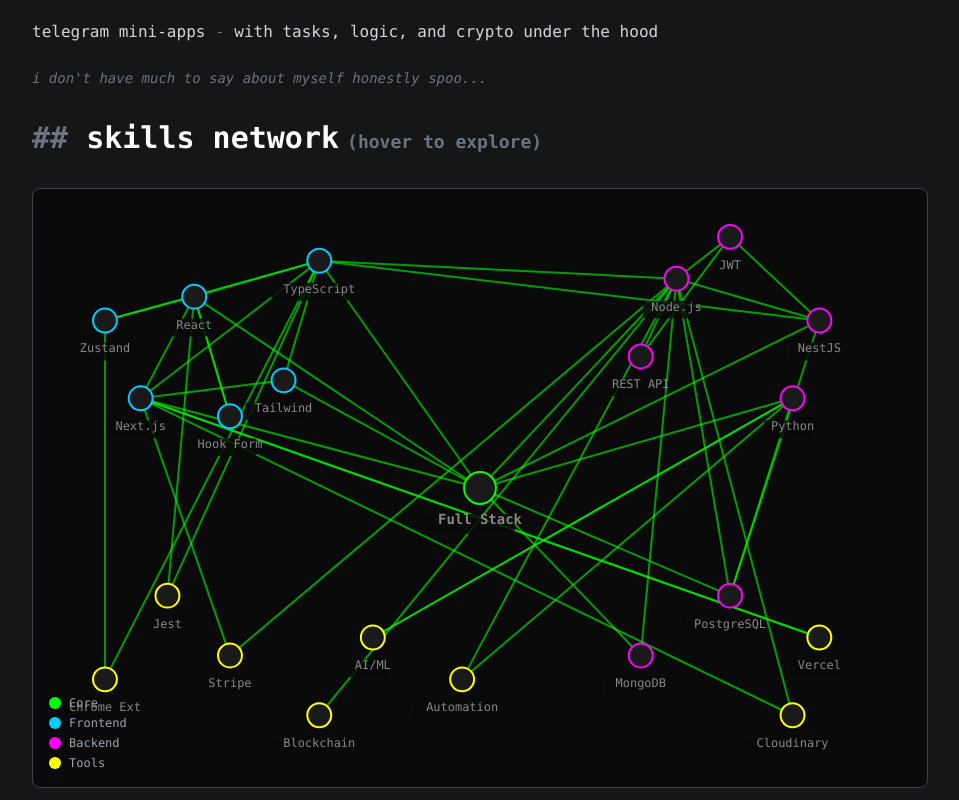
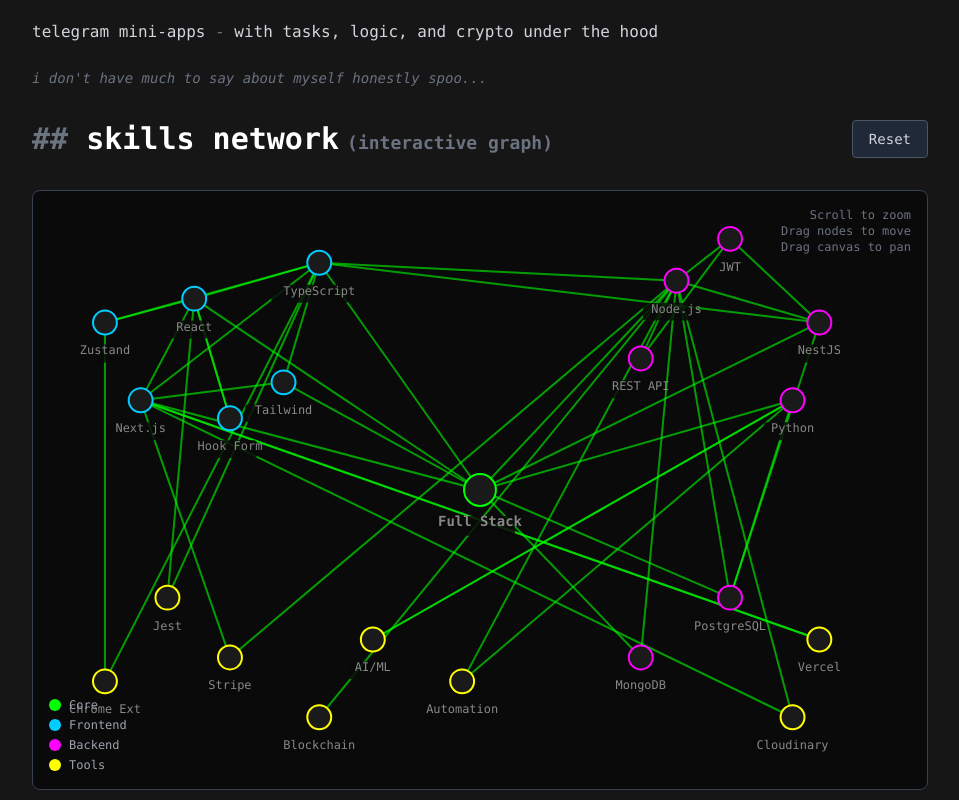
Before and after one commit to payton-ggg/quartzee.dev, a React (Vite) app in the folder main.dev/: page / in a window 1280 px wide. Shown: the part 500-1300 px from the top of the page, without its empty margins (160-1119 px from the left). Built offline with nearby package versions, Linux system fonts and the light colour scheme; no server answers; a web font is replaced by a local one.

Commit message:
feat: Add interactive SkillsGraph component for visualizing skills and their connections.

```diff
--- a/main.dev/src/components/SkillsGraph.tsx
+++ b/main.dev/src/components/SkillsGraph.tsx
@@ -3,7 +3,6 @@
 interface Node {
   id: string;
   label: string;
-  // Используем относительные координаты (0-1)
   x: number;
   y: number;
   category: "core" | "frontend" | "backend" | "tools" | "other";
@@ -19,12 +18,20 @@
   const [dimensions, setDimensions] = useState({ width: 800, height: 600 });
   const containerRef = useRef<HTMLDivElement>(null);
 
-  // Обновление размеров при изменении размера окна
+  // Interactive states
+  const [zoom, setZoom] = useState(1);
+  const [pan, setPan] = useState({ x: 0, y: 0 });
+  const [isPanning, setIsPanning] = useState(false);
+  const [panStart, setPanStart] = useState({ x: 0, y: 0 });
+  const [draggedNode, setDraggedNode] = useState<string | null>(null);
+  const [dragOffset, setDragOffset] = useState({ x: 0, y: 0 });
+
+  // Update dimensions on resize
   useEffect(() => {
     const updateDimensions = () => {
       if (containerRef.current) {
         const width = containerRef.current.offsetWidth;
-        const height = Math.min(600, Math.max(400, width * 0.75)); // Адаптивная высота
+        const height = Math.min(600, Math.max(400, width * 0.75));
         setDimensions({ width, height });
       }
     };
@@ -34,12 +41,9 @@
     return () => window.removeEventListener("resize", updateDimensions);
   }, []);
 
-  // Определяем узлы с относительными координатами (0-1)
-  const baseNodes: Node[] = [
-    // Core центр
+  // Initial node coordinates (relative 0-1)
+  const initialNodes: Node[] = [
     { id: "fullstack", label: "Full Stack", x: 0.5, y: 0.5, category: "core" },
-
-    // Frontend кластер (левый верхний квадрант) - более разреженное
     { id: "react", label: "React", x: 0.18, y: 0.18, category: "frontend" },
     { id: "nextjs", label: "Next.js", x: 0.12, y: 0.35, category: "frontend" },
     {
@@ -64,15 +68,11 @@
       y: 0.38,
       category: "frontend",
     },
-
-    // Backend кластер (правый верхний квадрант)
     { id: "nodejs", label: "Node.js", x: 0.72, y: 0.15, category: "backend" },
     { id: "nestjs", label: "NestJS", x: 0.88, y: 0.22, category: "backend" },
     { id: "python", label: "Python", x: 0.85, y: 0.35, category: "backend" },
     { id: "restapi", label: "REST API", x: 0.68, y: 0.28, category: "backend" },
     { id: "jwt", label: "JWT", x: 0.78, y: 0.08, category: "backend" },
-
-    // Database кластер (правый нижний квадрант)
     {
       id: "postgres",
       label: "PostgreSQL",
@@ -81,8 +81,6 @@
       category: "backend",
     },
     { id: "mongodb", label: "MongoDB", x: 0.68, y: 0.78, category: "backend" },
-
-    // DevOps/Deploy кластер (правый нижний)
     { id: "vercel", label: "Vercel", x: 0.88, y: 0.75, category: "tools" },
     {
       id: "cloudinary",
@@ -91,13 +89,9 @@
       y: 0.88,
       category: "tools",
     },
-
-    // Tools/Testing кластер (левый нижний квадрант)
     { id: "jest", label: "Jest", x: 0.15, y: 0.68, category: "tools" },
     { id: "chrome", label: "Chrome Ext", x: 0.08, y: 0.82, category: "tools" },
     { id: "stripe", label: "Stripe", x: 0.22, y: 0.78, category: "tools" },
-
-    // Advanced кластер (центр низ)
     { id: "ai", label: "AI/ML", x: 0.38, y: 0.75, category: "tools" },
     {
       id: "blockchain",
@@ -115,29 +109,49 @@
     },
   ];
 
-  // Преобразуем относительные координаты в абсолютные
-  const nodes = baseNodes.map((node) => ({
+  // Node positions state
+  const [nodePositions, setNodePositions] = useState<
+    Map<string, { x: number; y: number }>
+  >(
+    new Map(
+      initialNodes.map((node) => [
+        node.id,
+        { x: node.x * dimensions.width, y: node.y * dimensions.height },
+      ])
+    )
+  );
+
+  // Update positions on dimension change
+  useEffect(() => {
+    setNodePositions(
+      new Map(
+        initialNodes.map((node) => [
+          node.id,
+          { x: node.x * dimensions.width, y: node.y * dimensions.height },
+        ])
+      )
+    );
+  }, [dimensions.width, dimensions.height]);
+
+  // Create nodes with current positions
+  const nodes = initialNodes.map((node) => ({
     ...node,
+    ...(nodePositions.get(node.id) || {
       x: node.x * dimensions.width,
       y: node.y * dimensions.height,
+    }),
   }));
 
-  // Определяем связи
   const edges: Edge[] = [
-    // Core connections - Frontend
     { from: "fullstack", to: "react" },
     { from: "fullstack", to: "nextjs" },
     { from: "fullstack", to: "typescript" },
     { from: "fullstack", to: "tailwind" },
-
-    // Core connections - Backend
     { from: "fullstack", to: "nodejs" },
     { from: "fullstack", to: "nestjs" },
     { from: "fullstack", to: "python" },
     { from: "fullstack", to: "postgres" },
     { from: "fullstack", to: "mongodb" },
-
-    // Frontend cluster connections
     { from: "react", to: "nextjs" },
     { from: "react", to: "typescript" },
     { from: "react", to: "zustand" },
@@ -148,8 +162,6 @@
     { from: "tailwind", to: "typescript" },
     { from: "zustand", to: "typescript" },
     { from: "hookform", to: "react" },
-
-    // Backend cluster connections
     { from: "nodejs", to: "nestjs" },
     { from: "nodejs", to: "typescript" },
     { from: "nodejs", to: "restapi" },
@@ -162,21 +174,15 @@
     { from: "python", to: "postgres" },
     { from: "python", to: "ai" },
     { from: "restapi", to: "jwt" },
-
-    // DevOps/Deploy connections
     { from: "vercel", to: "nextjs" },
     { from: "cloudinary", to: "nextjs" },
     { from: "cloudinary", to: "nodejs" },
-
-    // Tools connections
     { from: "jest", to: "react" },
     { from: "jest", to: "typescript" },
     { from: "chrome", to: "typescript" },
     { from: "chrome", to: "zustand" },
     { from: "stripe", to: "nextjs" },
     { from: "stripe", to: "nodejs" },
-
-    // Advanced tools connections
     { from: "ai", to: "python" },
     { from: "blockchain", to: "nodejs" },
     { from: "automation", to: "nodejs" },
@@ -186,13 +192,13 @@
   const getCategoryColor = (category: string) => {
     switch (category) {
       case "core":
-        return "#00ff00"; // Яркий зеленый
+        return "#00ff00";
       case "frontend":
-        return "#00ccff"; // Голубой
+        return "#00ccff";
       case "backend":
-        return "#ff00ff"; // Пурпурный
+        return "#ff00ff";
       case "tools":
-        return "#ffff00"; // Желтый
+        return "#ffff00";
       default:
         return "#888888";
     }
@@ -213,7 +219,81 @@
     return edge.from === hoveredNode || edge.to === hoveredNode;
   };
 
-  // Адаптивные размеры для узлов
+  // Zoom handler
+  const handleWheel = (e: React.WheelEvent) => {
+    e.preventDefault();
+    const delta = e.deltaY > 0 ? 0.9 : 1.1;
+    setZoom((prev) => Math.max(0.3, Math.min(3, prev * delta)));
+  };
+
+  // Pan handlers
+  const handleMouseDown = (e: React.MouseEvent) => {
+    if (
+      e.target === e.currentTarget ||
+      (e.target as SVGElement).tagName === "svg"
+    ) {
+      setIsPanning(true);
+      setPanStart({ x: e.clientX - pan.x, y: e.clientY - pan.y });
+    }
+  };
+
+  const handleMouseMove = (e: React.MouseEvent) => {
+    if (isPanning) {
+      setPan({ x: e.clientX - panStart.x, y: e.clientY - panStart.y });
+    }
+
+    // Drag node
+    if (draggedNode) {
+      const svg = containerRef.current?.querySelector("svg");
+      if (svg) {
+        const rect = svg.getBoundingClientRect();
+        const x = (e.clientX - rect.left - pan.x) / zoom;
+        const y = (e.clientY - rect.top - pan.y) / zoom;
+
+        setNodePositions((prev) => {
+          const newMap = new Map(prev);
+          newMap.set(draggedNode, { x: x - dragOffset.x, y: y - dragOffset.y });
+          return newMap;
+        });
+      }
+    }
+  };
+
+  const handleMouseUp = () => {
+    setIsPanning(false);
+    setDraggedNode(null);
+  };
+
+  // Node drag handlers
+  const handleNodeMouseDown = (e: React.MouseEvent, nodeId: string) => {
+    e.stopPropagation();
+    const node = nodes.find((n) => n.id === nodeId);
+    if (node) {
+      setDraggedNode(nodeId);
+      const svg = containerRef.current?.querySelector("svg");
+      if (svg) {
+        const rect = svg.getBoundingClientRect();
+        const x = (e.clientX - rect.left - pan.x) / zoom;
+        const y = (e.clientY - rect.top - pan.y) / zoom;
+        setDragOffset({ x: x - node.x, y: y - node.y });
+      }
+    }
+  };
+
+  // Reset function
+  const handleReset = () => {
+    setZoom(1);
+    setPan({ x: 0, y: 0 });
+    setNodePositions(
+      new Map(
+        initialNodes.map((node) => [
+          node.id,
+          { x: node.x * dimensions.width, y: node.y * dimensions.height },
+        ])
+      )
+    );
+  };
+
   const isMobile = dimensions.width < 640;
   const baseRadius = isMobile ? 8 : 12;
   const coreRadius = isMobile ? 12 : 16;
@@ -222,18 +302,31 @@
 
   return (
     <div className="w-full my-16">
-      <h2 className="text-2xl md:text-3xl font-extrabold text-white mb-6 md:mb-8 font-mono">
+      <div className="flex justify-between items-center mb-6 md:mb-8">
+        <h2 className="text-2xl md:text-3xl font-extrabold text-white font-mono">
           <span className="text-gray-500">## </span>
           skills network
           <span className="text-gray-500 text-sm md:text-lg ml-2 hidden sm:inline">
-          (hover to explore)
+            (interactive graph)
           </span>
         </h2>
+        <button
+          onClick={handleReset}
+          className="px-3 py-1.5 md:px-4 md:py-2 bg-gray-800 hover:bg-gray-700 text-gray-300 hover:text-white border border-gray-600 rounded font-mono text-xs md:text-sm transition-all"
+        >
+          Reset
+        </button>
+      </div>
 
       <div
         ref={containerRef}
-        className="relative w-full bg-[#0a0a0a] border border-gray-700 rounded-lg overflow-hidden"
+        className="relative w-full bg-[#0a0a0a] border border-gray-700 rounded-lg overflow-hidden cursor-grab active:cursor-grabbing"
         style={{ height: `${dimensions.height}px` }}
+        onWheel={handleWheel}
+        onMouseDown={handleMouseDown}
+        onMouseMove={handleMouseMove}
+        onMouseUp={handleMouseUp}
+        onMouseLeave={handleMouseUp}
       >
         <svg
           width={dimensions.width}
@@ -242,7 +335,8 @@
           viewBox={`0 0 ${dimensions.width} ${dimensions.height}`}
           preserveAspectRatio="xMidYMid meet"
         >
-          {/* Рисуем линии связей */}
+          <g transform={`translate(${pan.x}, ${pan.y}) scale(${zoom})`}>
+            {/* Edges */}
             <g className="edges">
               {edges.map((edge, idx) => {
                 const fromNode = nodes.find((n) => n.id === edge.from);
@@ -260,13 +354,13 @@
                     stroke={isActive ? "#00ff00" : "#333333"}
                     strokeWidth={isActive ? 2 : 1}
                     opacity={isActive ? 0.6 : 0.2}
-                  className="transition-all duration-300"
+                    className="transition-all duration-300 pointer-events-none"
                   />
                 );
               })}
             </g>
 
-          {/* Рисуем узлы */}
+            {/* Nodes */}
             <g className="nodes">
               {nodes.map((node) => {
                 const isActive = isNodeConnected(node.id);
@@ -279,13 +373,12 @@
                     key={node.id}
                     onMouseEnter={() => setHoveredNode(node.id)}
                     onMouseLeave={() => setHoveredNode(null)}
+                    onMouseDown={(e) => handleNodeMouseDown(e, node.id)}
                     onTouchStart={() => setHoveredNode(node.id)}
-                  className="cursor-pointer transition-all duration-300"
-                  style={{
-                    opacity: isActive ? 1 : 0.3,
-                  }}
+                    className="cursor-move transition-all duration-300"
+                    style={{ opacity: isActive ? 1 : 0.3 }}
                   >
-                  {/* Внешнее свечение при hover */}
+                    {/* Glow on hover */}
                     {hoveredNode === node.id && (
                       <circle
                         cx={node.x}
@@ -293,11 +386,11 @@
                         r={radius + 8}
                         fill={color}
                         opacity={0.2}
-                      className="animate-pulse"
+                        className="animate-pulse pointer-events-none"
                       />
                     )}
 
-                  {/* Основной круг узла */}
+                    {/* Main circle */}
                     <circle
                       cx={node.x}
                       cy={node.y}
@@ -307,7 +400,7 @@
                       strokeWidth={2}
                     />
 
-                  {/* Фон под текстом для лучшей читаемости */}
+                    {/* Text background */}
                     <rect
                       x={
                         node.x -
@@ -325,9 +418,10 @@
                       fill="#0a0a0a"
                       opacity={0.85}
                       rx={3}
+                      className="pointer-events-none"
                     />
 
-                  {/* Метка узла */}
+                    {/* Label */}
                     <text
                       x={node.x}
                       y={node.y + radius + (isMobile ? 15 : 20)}
@@ -335,7 +429,7 @@
                       fill={hoveredNode === node.id ? color : "#888888"}
                       fontSize={isCoreNode ? coreFontSize : fontSize}
                       fontWeight={isCoreNode ? "bold" : "normal"}
-                    className="font-mono transition-all duration-300 select-none"
+                      className="font-mono transition-all duration-300 select-none pointer-events-none"
                     >
                       {node.label}
                     </text>
@@ -343,10 +437,11 @@
                 );
               })}
             </g>
+          </g>
         </svg>
 
-        {/* Легенда категорий */}
-        <div className="absolute bottom-2 md:bottom-4 left-2 md:left-4 font-mono text-[10px] md:text-xs space-y-1">
+        {/* Legend */}
+        <div className="absolute bottom-2 md:bottom-4 left-2 md:left-4 font-mono text-[10px] md:text-xs space-y-1 pointer-events-none">
           <div className="flex items-center gap-1 md:gap-2">
             <div className="w-2 h-2 md:w-3 md:h-3 rounded-full bg-[#00ff00]"></div>
             <span className="text-gray-400">Core</span>
@@ -364,6 +459,13 @@
             <span className="text-gray-400">Tools</span>
           </div>
         </div>
+
+        {/* Instructions */}
+        <div className="absolute top-2 md:top-4 right-2 md:right-4 font-mono text-[10px] md:text-xs text-gray-500 text-right pointer-events-none">
+          <div>Scroll to zoom</div>
+          <div>Drag nodes to move</div>
+          <div>Drag canvas to pan</div>
+        </div>
       </div>
     </div>
   );
```
Lines whose indentation alone changed are shown as unchanged.
